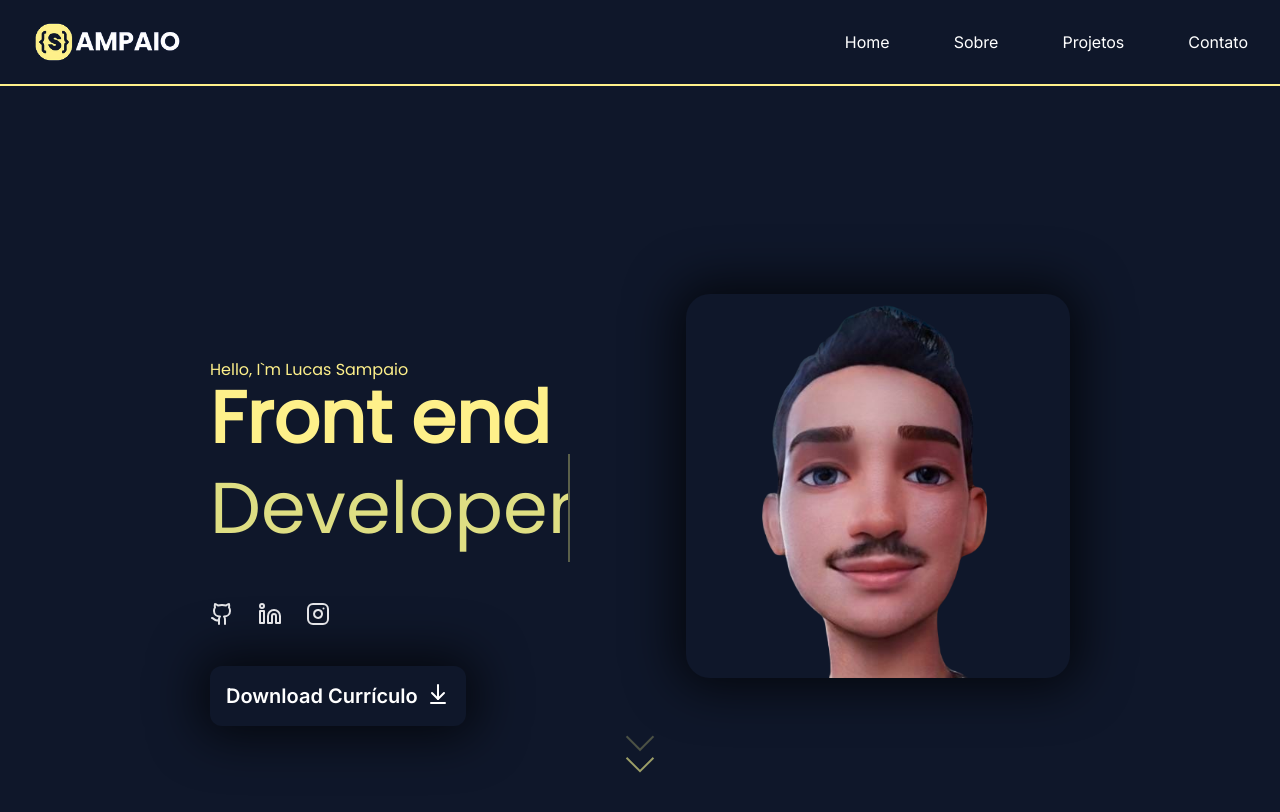
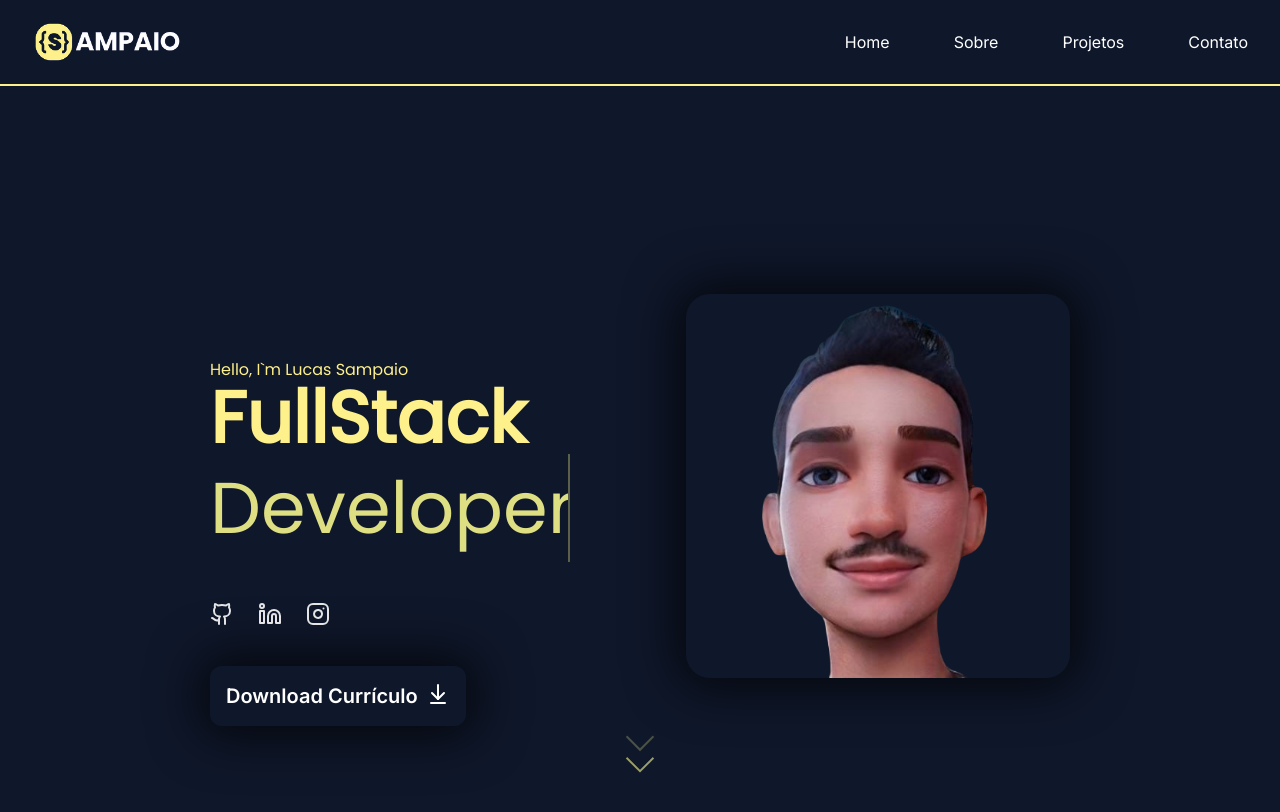
Before and after one commit to LucasSampaioOliveira1/Portfolio, a Next.js app: page / in a window 1280 px wide. Shown: the top 812 px of the page. Built offline with nearby package versions, Linux system fonts and the light colour scheme.

Commit message:
cv atualizado

```diff
--- a/src/app/components/Resume.jsx
+++ b/src/app/components/Resume.jsx
@@ -9,7 +9,7 @@ const Resume = () => {
                 </h1>
 
                 <h1 className="text-yellow-200 font-abc text-7xl font-semibold max-md:text-5xl">
-                    Front end
+                    FullStack
                 </h1>
 
                 <h1 id="developer">
```
Also changed, not shown: 1 other file (tests, documents, lock files or other folders).
